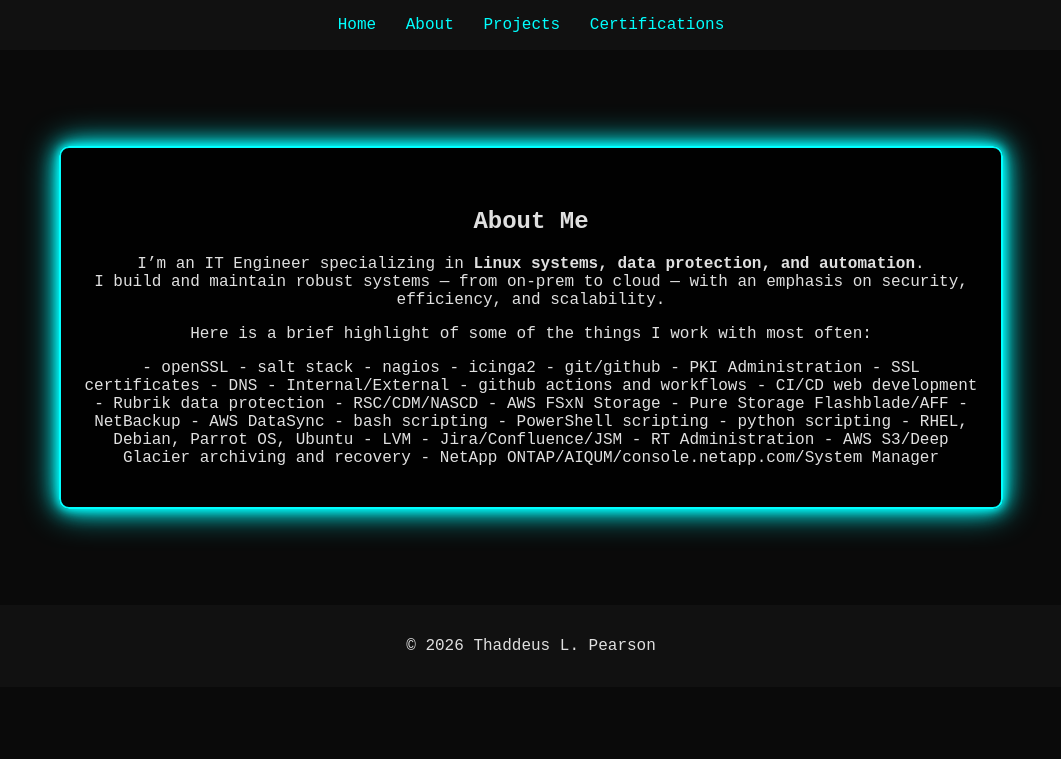
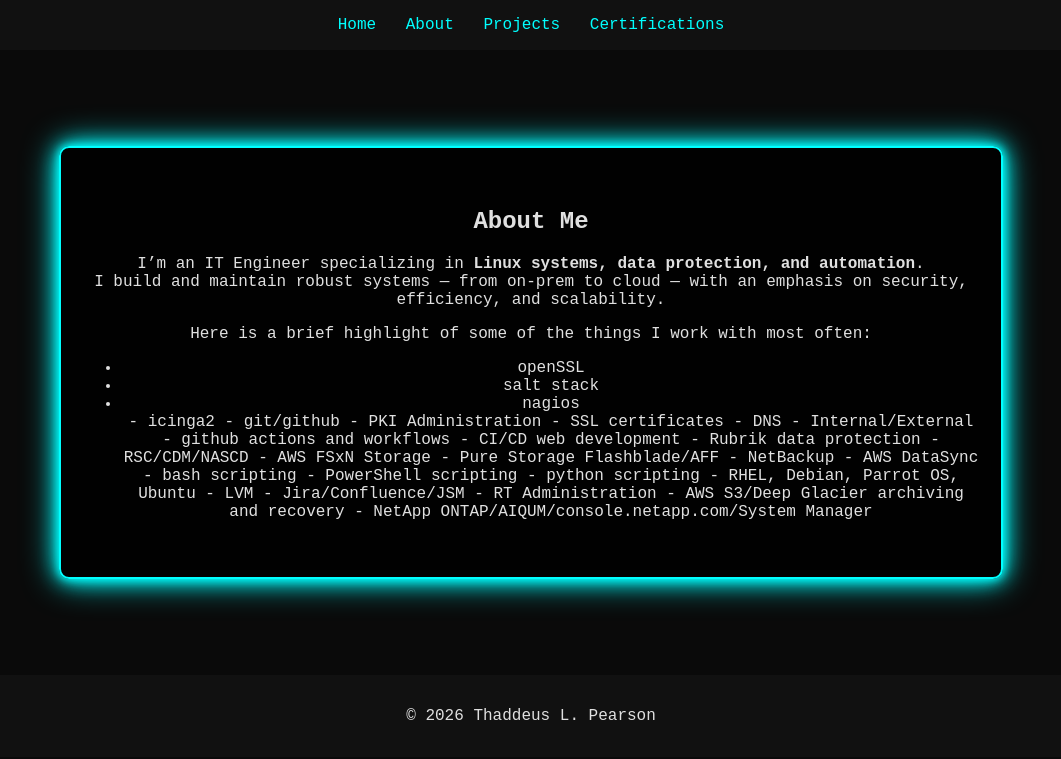
Before and after one commit to pearson-thaddeus-l/pearson-thaddeus-l-jekyll, a Jekyll site: the page built from about.md, in a window 1280 px wide. Shown: the top 759 px of the page, without its empty margins (109-1170 px from the left). Built offline with Jekyll 4.4.1, drawn with Linux system fonts in a browser that asks for light colours.

Commit message:
tweek003

```diff
--- a/about.md
+++ b/about.md
@@ -13,9 +13,10 @@
 
 <div align="center">
 
-- openSSL
-- salt stack
-- nagios
+<ul>
+  <li>openSSL</li>
+  <li>salt stack</li>
+  <li>nagios</li>
 - icinga2
 - git/github
 - PKI Administration
@@ -37,5 +38,6 @@
 - RT Administration
 - AWS S3/Deep Glacier archiving and recovery
 - NetApp ONTAP/AIQUM/console.netapp.com/System Manager
+</ul>
 
 </div>
```
